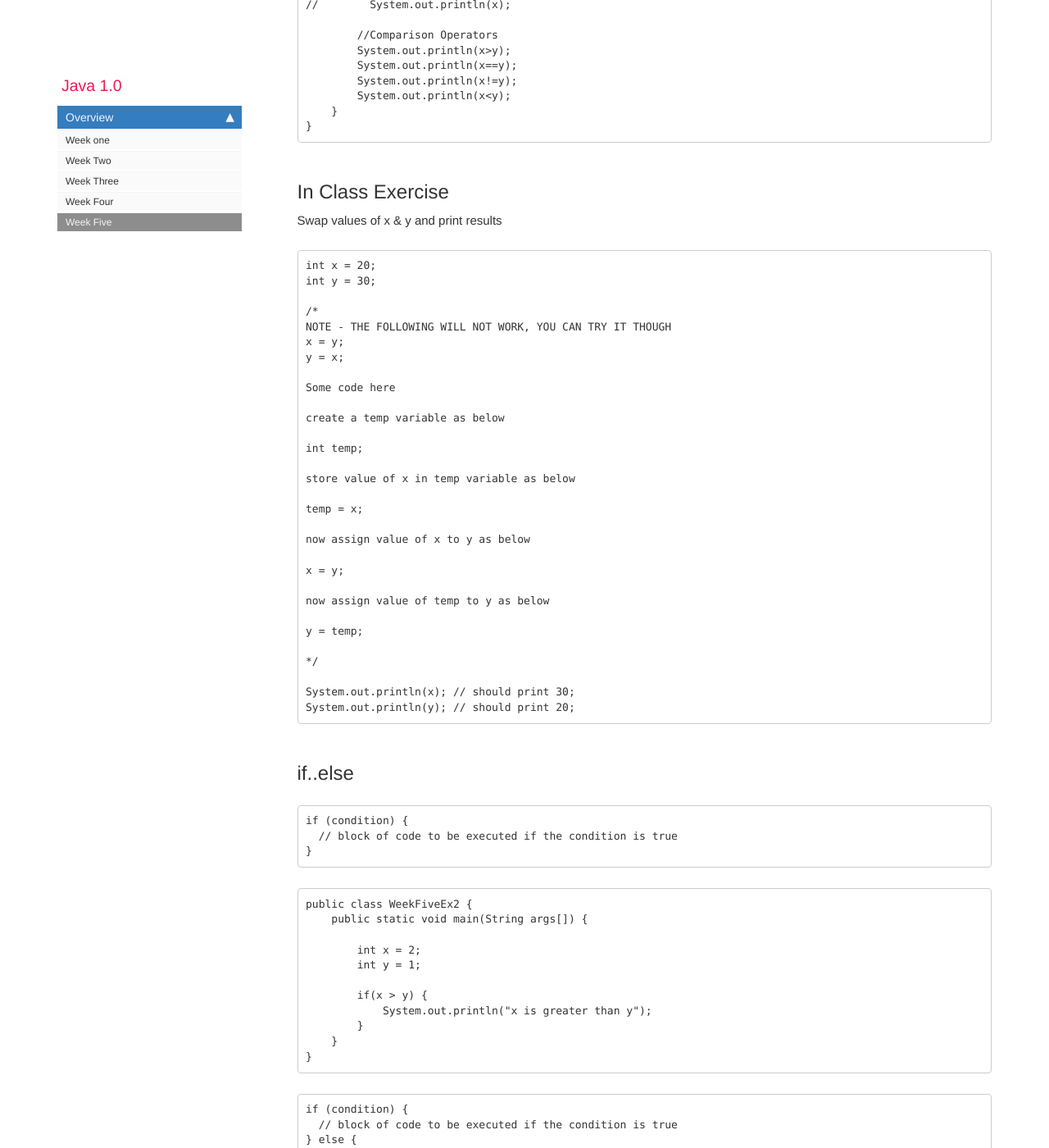
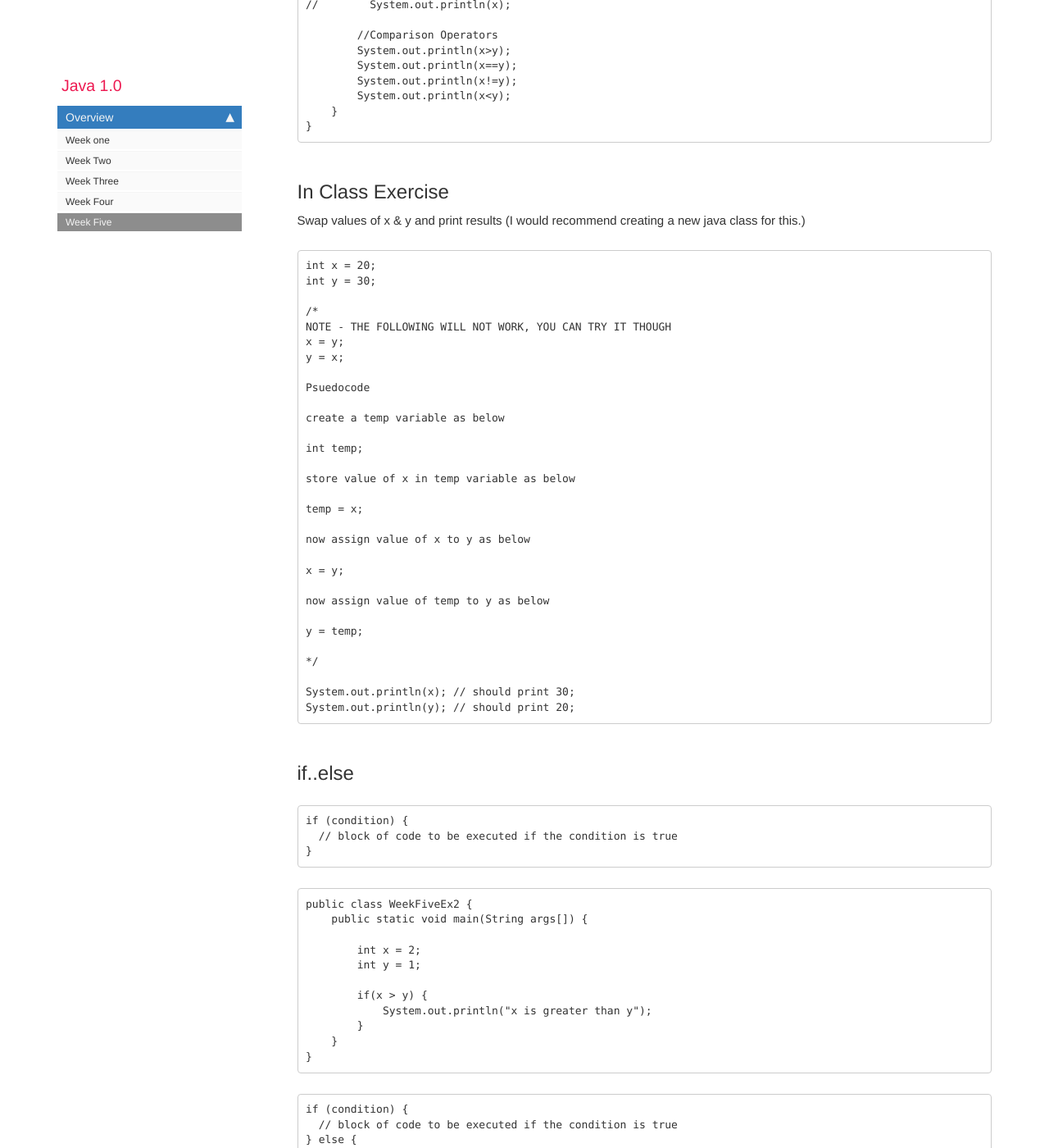
Before and after one commit to rambethina/java, a Jekyll site: the page built from pages/mydoc/mydoc_week_five.md, in a window 1280 px wide and 1400 px high, scrolled down 1182 px. Shown: the whole window at 82% size. Built offline with Jekyll 4.4.1, drawn with Linux system fonts in a browser that asks for light colours; comment, search, counter and statistics services are not loaded; some of the changed text lies outside the part shown.

Commit message:
clean up

````diff
--- a/pages/mydoc/mydoc_week_five.md
+++ b/pages/mydoc/mydoc_week_five.md
@@ -45,7 +45,7 @@ public class WeekFiveEx1 {
 ```
 
 ## In Class Exercise
-Swap values of x & y and print results
+Swap values of x & y and print results (I would recommend creating a new java class for this.)
 ```
 int x = 20;
 int y = 30;
@@ -55,7 +55,7 @@ NOTE - THE FOLLOWING WILL NOT WORK, YOU CAN TRY IT THOUGH
 x = y;
 y = x;
 
-Some code here
+Psuedocode
 
 create a temp variable as below
 
@@ -118,6 +118,11 @@ Ternary operator
 variable = (condition) ? expressionTrue :  expressionFalse;
 ```
 
+Example
+```
+boolean isXGreaterThanY = (x > y) ? true : false;
+```
+
 
 ## Array Data type
 * [Array data types](https://www.w3schools.com/java/java_arrays.asp)
````
Also changed, not shown: other parts of pages/mydoc/mydoc_week_five.md (+1 -1 lines).
